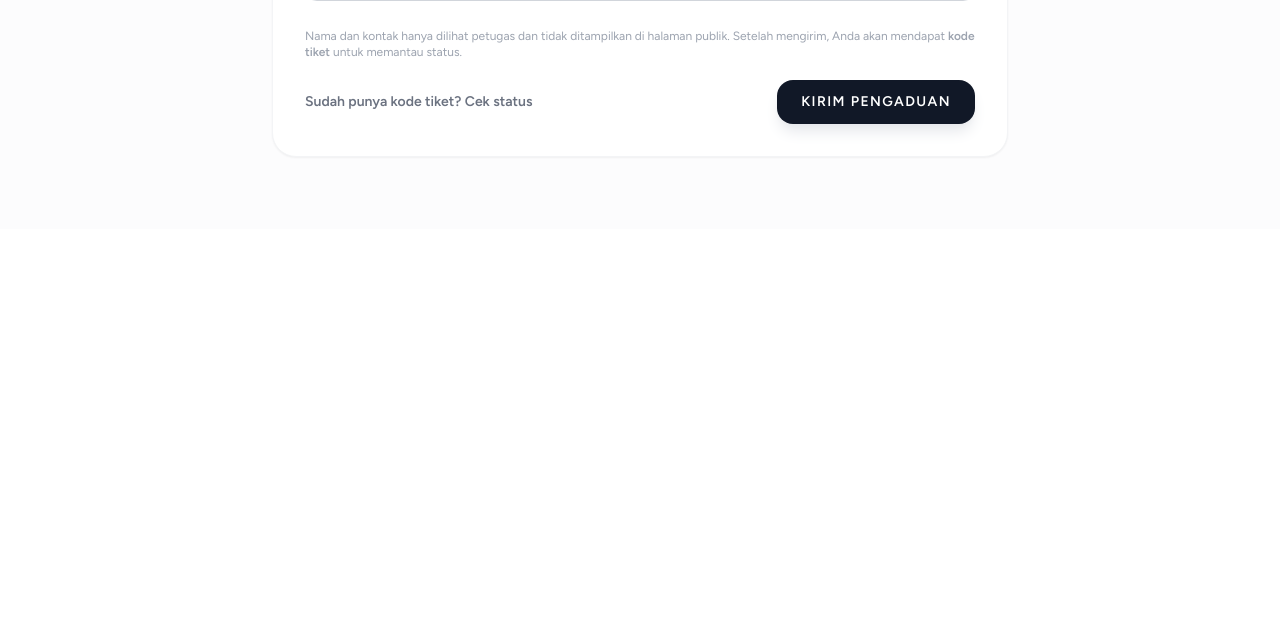
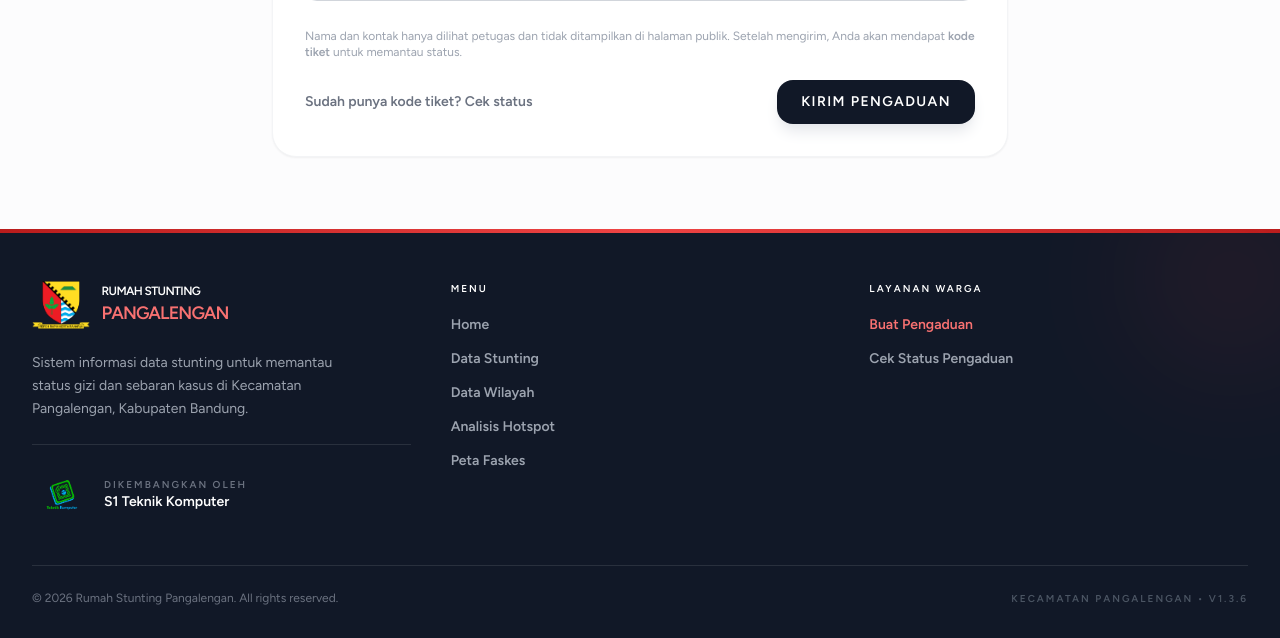
Before and after one commit to nugrahsdhka/SevenRolesPangalengan, a Laravel app: page /pengaduan in a window 1280 px wide. Shown: the part 702-1340 px from the top of the page. Before the commit the page ends 859 px from the top, so only its background shows below. Run offline with Laravel 12, Linux system fonts and the light colour scheme; data comes from the database, SQL or seed files in the repository; style sheets or scripts are compiled from the project's sources; parts of the project's set-up code (start-up, migrations or seed data) failed here and were passed over.

Commit message:
feat: add public footer to all guest pages with S1 Teknik Komputer credit

```diff
--- /dev/null
+++ b/resources/views/components/public-footer.blade.php
@@ -0,0 +1,105 @@
+{{-- ====== PUBLIC FOOTER (dipakai semua halaman guest) ====== --}}
+@php
+    $footerMenu = [
+        ['route' => 'index', 'label' => 'Home'],
+        ['route' => 'data-stunting', 'label' => 'Data Stunting'],
+        ['route' => 'data-wilayah', 'label' => 'Data Wilayah'],
+        ['route' => 'analisis-hotspot', 'label' => 'Analisis Hotspot'],
+        ['route' => 'peta-faskes', 'label' => 'Peta Faskes'],
+    ];
+
+    // Taruh file logo di public/img/logo-teknik-komputer.png (kalau belum ada, logo otomatis disembunyikan)
+    $prodiLogo = 'img/logo-teknik-komputer.png';
+
+    $footerLayanan = [
+        ['route' => 'pengaduan.create', 'label' => 'Buat Pengaduan'],
+        ['route' => 'pengaduan.track', 'label' => 'Cek Status Pengaduan'],
+    ];
+@endphp
+
+<footer class="relative overflow-hidden bg-gray-900 text-gray-400">
+
+    {{-- Aksen garis merah di atas --}}
+    <div class="h-1 w-full bg-gradient-to-r from-primary-700 via-primary-500 to-primary-700"></div>
+
+    {{-- Background blob --}}
+    <div class="absolute inset-0 pointer-events-none overflow-hidden">
+        <div class="absolute -top-24 -right-24 w-72 h-72 rounded-full opacity-20 blur-[60px]"
+             style="background: radial-gradient(circle, rgba(239,68,68,0.6) 0%, transparent 70%);"></div>
+    </div>
+
+    <div class="relative max-w-7xl mx-auto px-4 sm:px-6 lg:px-8 pt-12 pb-8">
+        <div class="grid grid-cols-1 md:grid-cols-3 gap-10">
+
+            {{-- Identitas --}}
+            <div>
+                <a href="{{ route('index') }}" class="inline-flex items-center gap-3 group">
+                    <img src="{{ asset('img/logo-kab-bandung.png') }}" alt="Logo Kabupaten Bandung"
+                         class="h-12 w-auto object-contain transition-transform duration-500 group-hover:scale-110">
+                    <div class="flex flex-col leading-none">
+                        <span class="font-black text-white tracking-tighter text-xs uppercase">Rumah Stunting</span>
+                        <span class="font-bold text-primary-400 tracking-tighter text-lg uppercase">Pangalengan</span>
+                    </div>
+                </a>
+                <p class="mt-4 text-sm leading-relaxed text-gray-400 max-w-xs">
+                    Sistem informasi data stunting untuk memantau status gizi dan sebaran kasus
+                    di Kecamatan Pangalengan, Kabupaten Bandung.
+                </p>
+
+                {{-- Dikembangkan oleh --}}
+                <div class="mt-6 pt-5 border-t border-white/10 flex items-center gap-3">
+                    @if (file_exists(public_path($prodiLogo)))
+                        <div class="shrink-0 rounded-xl p-1.5">
+                            <img src="{{ asset($prodiLogo) }}" alt="Logo S1 Teknik Komputer"
+                                 class="h-12 w-auto object-contain">
+                        </div>
+                    @endif
+                    <div class="flex flex-col leading-tight">
+                        <span class="text-[10px] font-black uppercase tracking-[0.2em] text-gray-500">Dikembangkan oleh</span>
+                        <span class="text-sm font-bold text-white">S1 Teknik Komputer</span>
+                    </div>
+                </div>
+            </div>
+
+            {{-- Menu --}}
+            <div>
+                <h3 class="text-[10px] font-black uppercase tracking-[0.2em] text-white mb-4">Menu</h3>
+                <ul class="space-y-2.5">
+                    @foreach ($footerMenu as $item)
+                        <li>
+                            <a href="{{ route($item['route']) }}"
+                               class="text-sm font-semibold transition-colors hover:text-primary-400 {{ request()->routeIs($item['route']) ? 'text-primary-400' : '' }}">
+                                {{ $item['label'] }}
+                            </a>
+                        </li>
+                    @endforeach
+                </ul>
+            </div>
+
+            {{-- Layanan --}}
+            <div>
+                <h3 class="text-[10px] font-black uppercase tracking-[0.2em] text-white mb-4">Layanan Warga</h3>
+                <ul class="space-y-2.5">
+                    @foreach ($footerLayanan as $item)
+                        <li>
+                            <a href="{{ route($item['route']) }}"
+                               class="text-sm font-semibold transition-colors hover:text-primary-400 {{ request()->routeIs($item['route']) ? 'text-primary-400' : '' }}">
+                                {{ $item['label'] }}
+                            </a>
+                        </li>
+                    @endforeach
+                </ul>
+            </div>
+        </div>
+
+        {{-- Bottom bar --}}
+        <div class="mt-10 pt-6 border-t border-white/10 flex flex-col md:flex-row items-center justify-between gap-2 text-center md:text-left">
+            <p class="text-xs text-gray-500">
+                &copy; {{ date('Y') }} Rumah Stunting Pangalengan. All rights reserved.
+            </p>
+            <p class="text-[10px] font-black uppercase tracking-[0.2em] text-gray-600">
+                Kecamatan Pangalengan &bull; v{{ config('app_version.version') }}
+            </p>
+        </div>
+    </div>
+</footer>
--- a/resources/views/layouts/guest.blade.php
+++ b/resources/views/layouts/guest.blade.php
@@ -29,22 +29,23 @@
     </div>
 
     @php
-        $hideFooterRoutes = [
-            'login',
-            'register.complete.show',
-            'verification.token.show',
-            'password.request',
-            'password.email',
-            'password.reset',
-            'password.store',
+        // Halaman guest/publik yang menampilkan footer.
+        // Halaman auth (login, reset password, dll.) sengaja tidak diberi footer.
+        $showFooterRoutes = [
+            'data-stunting',
+            'data-stunting.*',
+            'data-wilayah',
+            'analisis-hotspot',
+            'analisis-hotspot.*',
             'peta-faskes',
+            'pengaduan.create',
+            'pengaduan.store',
+            'pengaduan.track',
         ];
     @endphp
 
-    @if (Route::currentRouteName() === 'welcome')
-        <footer class="text-xs text-gray-500 text-center mb-4">
-            &copy; {{ date('Y') }} Rumah Stunting Pangalengan. All rights reserved.
-        </footer>
+    @if (request()->routeIs(...$showFooterRoutes))
+        <x-public-footer />
     @endif
 
     @stack('scripts')
--- a/resources/views/public/home/index.blade.php
+++ b/resources/views/public/home/index.blade.php
@@ -12,4 +12,7 @@
     {{-- 3. WELCOME / KONTEN UTAMA (Kartu-kartu) --}}
     @include('public.home.welcome')
 
+    {{-- 4. FOOTER --}}
+    <x-public-footer />
+
 </x-app-layout>
```
Also changed, not shown: public/img/logo-teknik-komputer.png (added).
